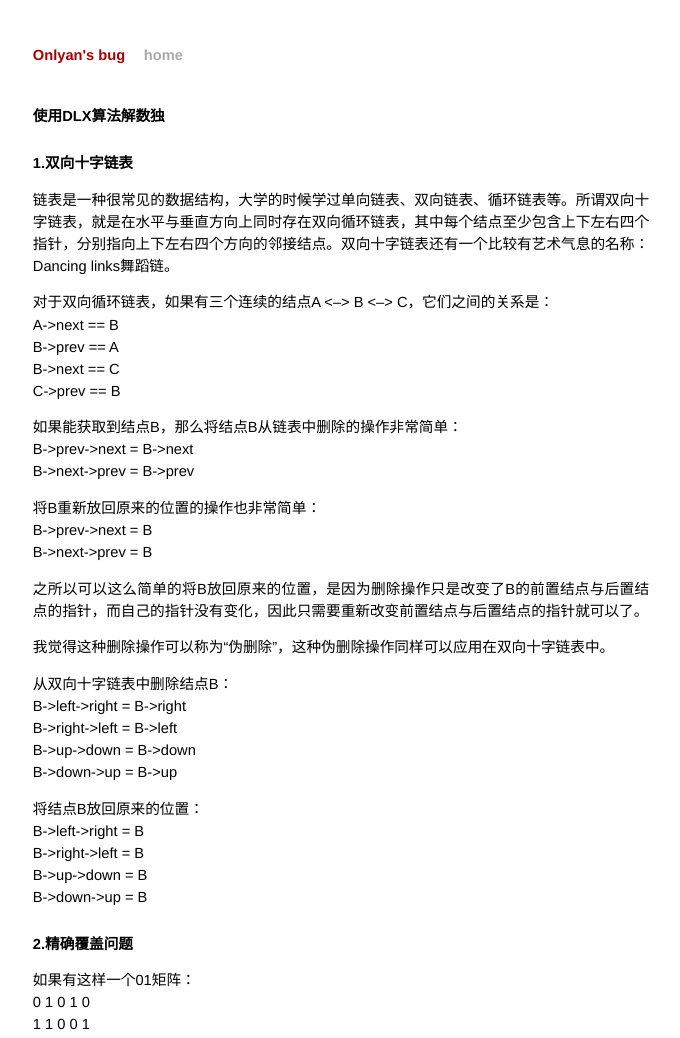
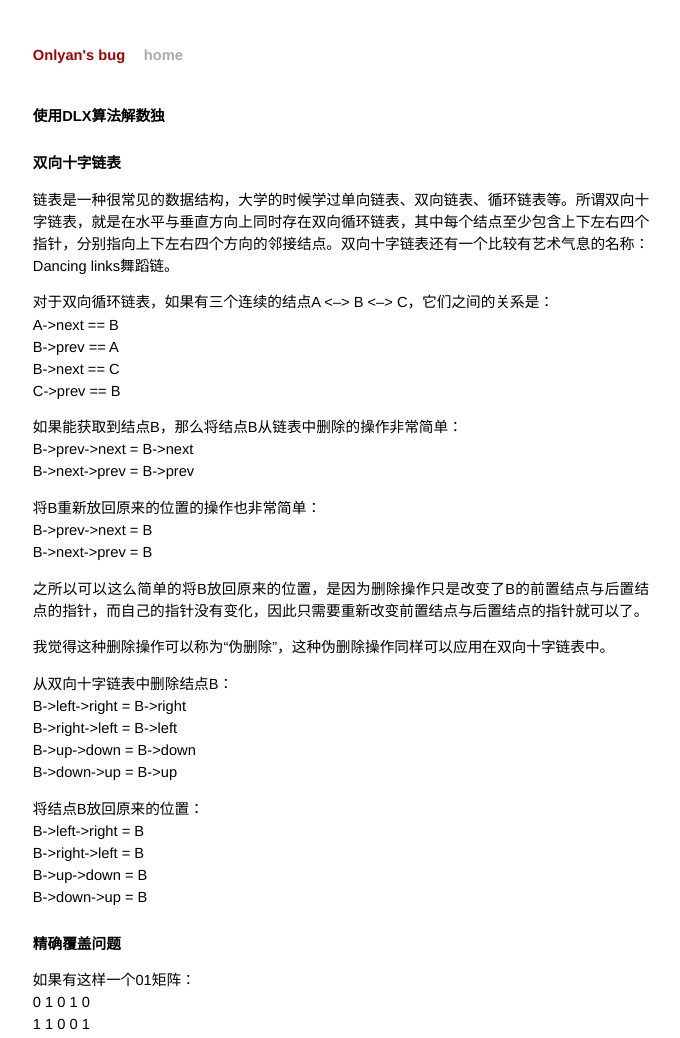
Before and after one commit to shu-yu/blog, a Jekyll site: the page built from _posts/2014-01-22-sudoku-dlx.md, in a window 1280 px wide. Shown: the top 1038 px of the page, without its empty margins (299-979 px from the left). Built offline with Jekyll 4.4.1, drawn with Linux system fonts in a browser that asks for light colours; some of the changed lines change nothing that is shown.

Commit message:
update article

```diff
--- a/_posts/2014-01-22-sudoku-dlx.md
+++ b/_posts/2014-01-22-sudoku-dlx.md
@@ -8,7 +8,7 @@ tags: cpp, algorithm
 {{ page.title }}
 ================
 
-<h5>1.双向十字链表</h5>
+<h5>双向十字链表</h5>
 
 链表是一种很常见的数据结构，大学的时候学过单向链表、双向链表、循环链表等。所谓双向十字链表，就是在水平与垂直方向上同时存在双向循环链表，其中每个结点至少包含上下左右四个指针，分别指向上下左右四个方向的邻接结点。双向十字链表还有一个比较有艺术气息的名称：Dancing links舞蹈链。
 
@@ -43,8 +43,7 @@ B->up->down = B
 B->down->up = B
 
 
-
-<h5>2.精确覆盖问题</h5>
+<h5>精确覆盖问题</h5>
 
 如果有这样一个01矩阵：
 0 1 0 1 0
@@ -60,10 +59,10 @@ B->down->up = B
 Knuth针对这个问题提出了一种X算法，解决的过程可以参考一下这篇文章：[跳跃的舞者，舞蹈链（Dancing Links）算法——求解精确覆盖问题](http://www.cnblogs.com/grenet/p/3145800.html)
 
 我用C++对DLX算法作了封装，并且在此基础上写了个解数独的类，代码如下：
-+ [Node.h](www.onlyan.org/files/sudoku_dlx/Node.h)结点类声明
-+ [Node.cpp](./files/sudoku_dlx/Node.cpp) 结点类实现
-+ [DLXSolver.h](./files/sudoku_dlx/DLXSolver.h) 舞蹈链类声明
-+ [DLXSolver.cpp](./files/sudoku_dlx/DLXSolver.cpp) 舞蹈链类实现
-+ [SudokuSolver.h](./files/sudoku_dlx/SudokuSolver.h) 解数独类声明
-+ [SudokuSolver.cpp](./files/sudoku_dlx/SudokuSolver.cpp) 解数独类实现
-+ [main.cpp](./files/sudoku_dlx/main.cpp) 主测试函数
++ [Node.h](http://www.onlyan.org/files/sudoku_dlx/Node.h)结点类声明
++ [Node.cpp](http://www.onlyan.org/files/sudoku_dlx/Node.cpp) 结点类实现
++ [DLXSolver.h](http://www.onlyan.org/files/sudoku_dlx/DLXSolver.h) 舞蹈链类声明
++ [DLXSolver.cpp](http://www.onlyan.org/files/sudoku_dlx/DLXSolver.cpp) 舞蹈链类实现
++ [SudokuSolver.h](http://www.onlyan.org/files/sudoku_dlx/SudokuSolver.h) 解数独类声明
++ [SudokuSolver.cpp](http://www.onlyan.org/files/sudoku_dlx/SudokuSolver.cpp) 解数独类实现
++ [main.cpp](http://www.onlyan.org/files/sudoku_dlx/main.cpp) 主测试函数
```
